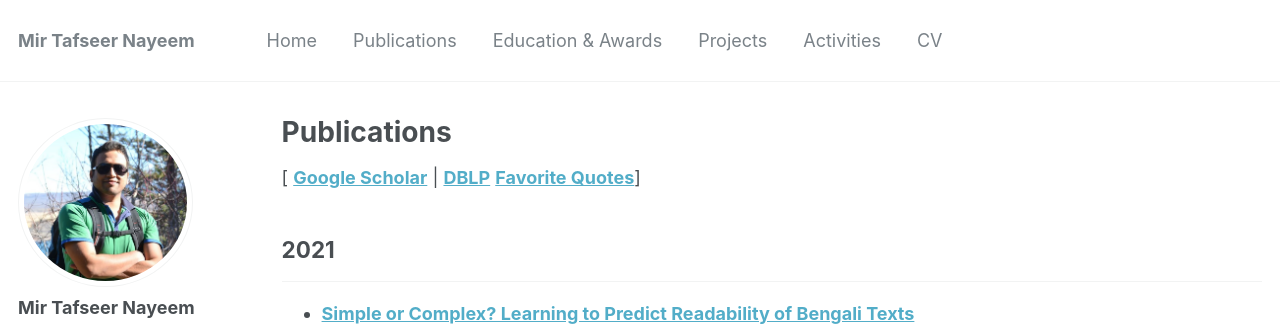
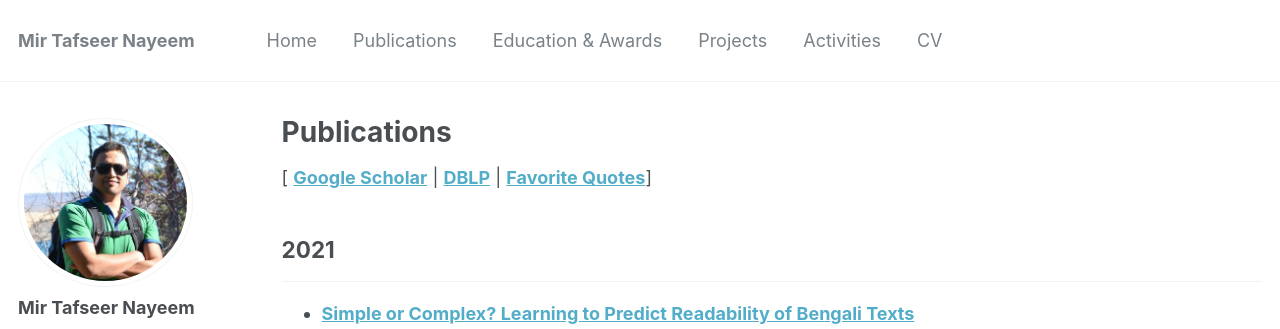
Before and after one commit to sujan-sarker/sujan-sarker.github.io, a Jekyll site: the page built from _pages/publications.md, in a window 1280 px wide and 900 px high. Shown: the top 329 px of the window. Built offline with Jekyll 4.4.1, drawn with Linux system fonts in a browser that asks for light colours.

```diff
--- a/_pages/publications.md
+++ b/_pages/publications.md
@@ -5,7 +5,7 @@ permalink: /publications/
 author_profile: true
 ---
 
-[ [**Google Scholar**](https://scholar.google.com/citations?hl=en&user=qoeylgEAAAAJ&view_op=list_works&sortby=pubdate) \| [**DBLP**](https://dblp.org/pid/125/2693.html) [**Favorite Quotes**](#-Favorite-Quotes)]
+[ [**Google Scholar**](https://scholar.google.com/citations?hl=en&user=qoeylgEAAAAJ&view_op=list_works&sortby=pubdate) \| [**DBLP**](https://dblp.org/pid/125/2693.html) \| [**Favorite Quotes**](#favorite-quotes)]
 
 ## 2021
 -----------
```
